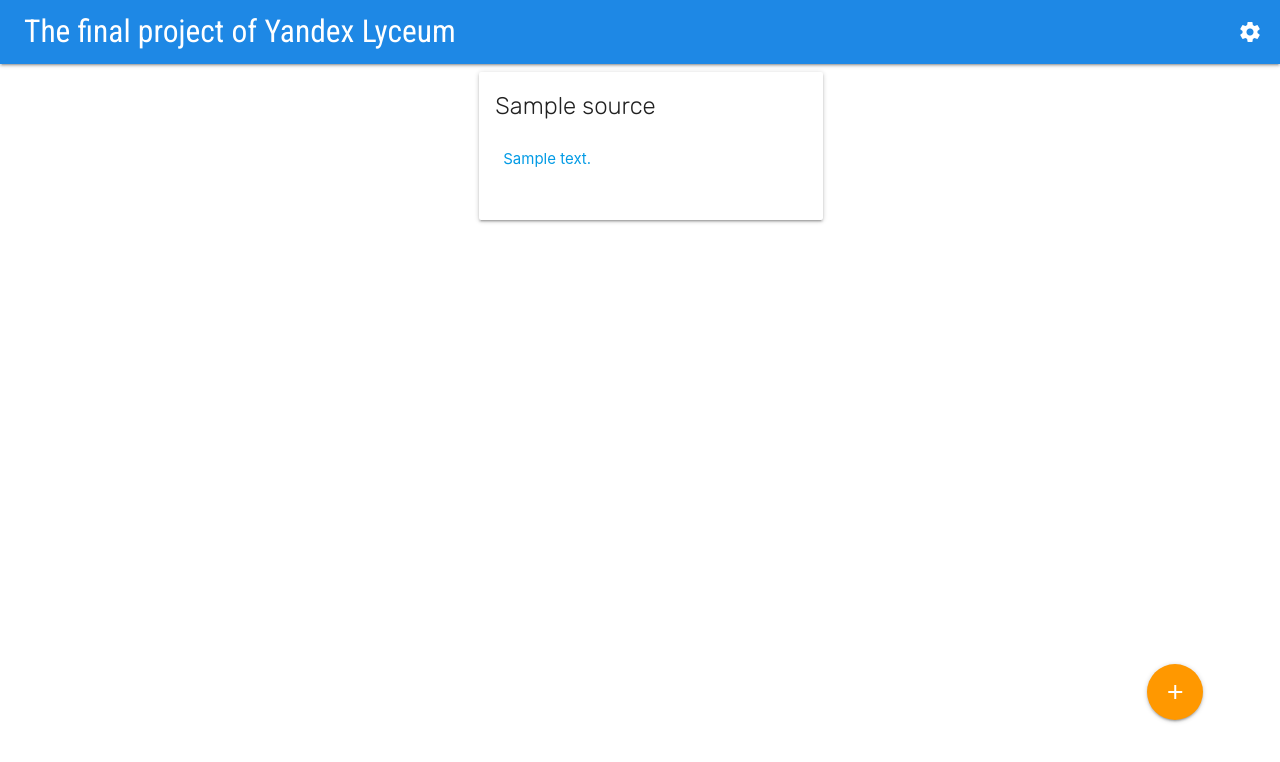
After one commit to VladaSabelnikova/web_project, a Python web app: template flask_application/templates/all_videos.html in a window 1280 px wide. The commit adds this page. Shown: the top 762 px of the page. Run offline with Jinja, Linux system fonts and the light colour scheme; the template is opened without the code that fills it: most values are stand-ins (such as "Sample title", 1, 10 or a date in 2020).

Commit message:
Работает цикл с раздачей карточек (raw)
Пока всё.

```diff
--- a/flask_application/static/styles.css
+++ b/flask_application/static/styles.css
@@ -22,7 +22,28 @@
 }
 
 .position-btn {
-    position: absolute;
+    position: fixed;
     right: 6vw;
-    bottom: 6vh;
+    bottom: 10vh;
 }
+
+
+.base-cards-style {
+    margin-left: auto;
+    margin-right: auto;
+    width: 344px;
+}
+
+.card-size {
+    width: 344px;
+    height: 148px;
+    text-align: left;
+    padding-top: 16px;
+}
+
+.title-text {
+    margin-left: 16px;
+    font-size: medium;
+    font-family: 'Rubik', sans-serif;
+    color: #212121;
+}
--- /dev/null
+++ b/flask_application/templates/all_videos.html
@@ -0,0 +1,19 @@
+{% extends "base.html" %}
+
+{% block all_videos %}
+    {% for elem in data_from_es %}
+        <a href="/">
+            <div class="base-cards-style row">
+                <div class="col s12 m6">
+                    <div class="card-size card">
+                        <span class="title-text card-title">{{ elem['_source']['title'] }}</span>
+
+                        <div class="card-content">
+                            <p>{{ elem['_source']['description'] }}</p>
+                        </div>
+                    </div>
+                </div>
+            </div>
+        </a>
+    {% endfor %}
+{% endblock %}
--- a/flask_application/templates/base.html
+++ b/flask_application/templates/base.html
@@ -11,7 +11,9 @@
     <link rel="preconnect" href="https://fonts.gstatic.com" crossorigin>
     <link href="https://fonts.googleapis.com/css2?family=Roboto+Condensed&display=swap" rel="stylesheet">
 
-    <title>Пробуем</title>
+    <link href="https://fonts.googleapis.com/css2?family=Roboto+Condensed&family=Rubik:wght@300&display=swap" rel="stylesheet">
+
+    <title>Тестим</title>
 </head>
 <body>
 
@@ -32,13 +34,14 @@
         </nav>
     </div>
 
+    {% block all_videos %}{% endblock %}
+
     <div class="position-btn">
         <a class="button-app-bar-style btn-floating btn-large waves-effect waves-light">
             <i class="material-icons">add</i>
         </a>
     </div>
 
-
     <script src="https://cdnjs.cloudflare.com/ajax/libs/materialize/1.0.0/js/materialize.min.js"></script>
 </body>
 </html>
```
